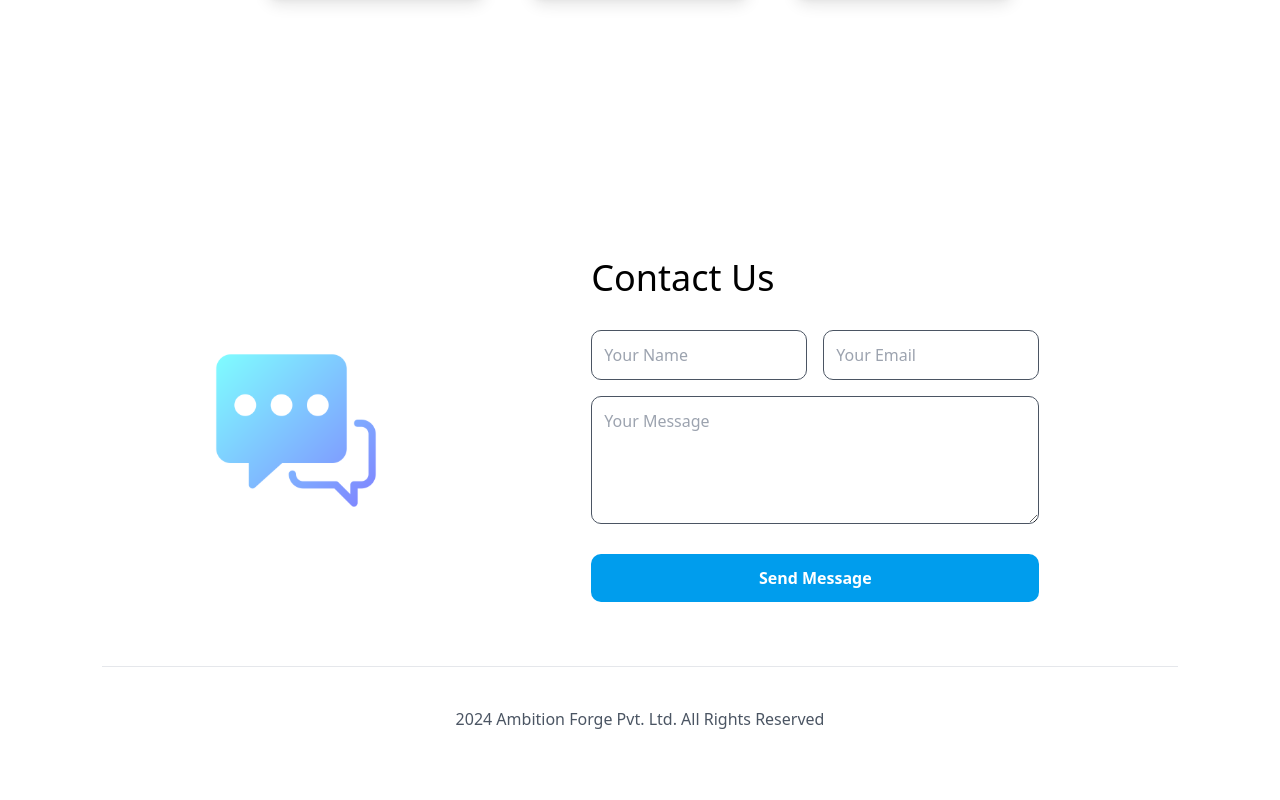
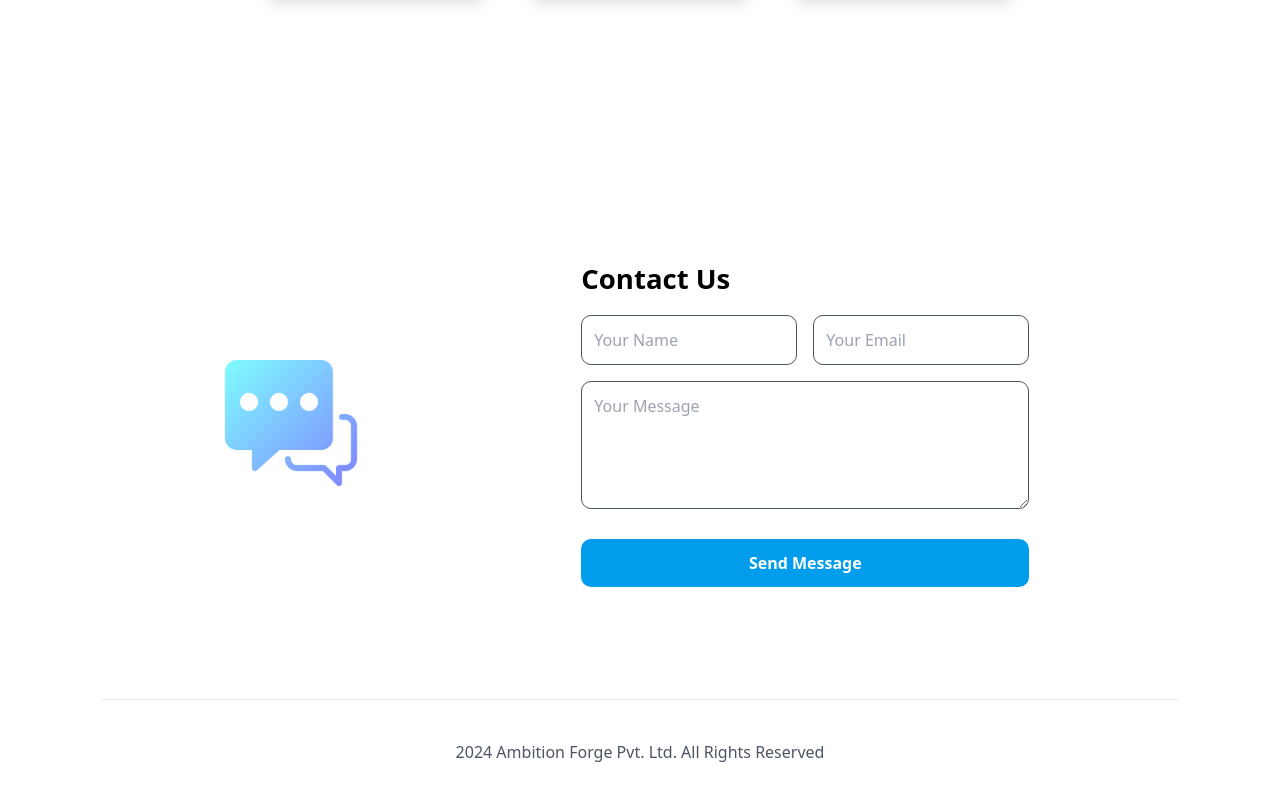
Before and after one commit to atominfra/landing-page, a Next.js app: page / in a window 1280 px wide. Shown: the part 3418-4218 px from the top of the page. Before the commit the page ends 4189 px from the top, so only its background shows below. Built offline with nearby package versions, Linux system fonts and the light colour scheme; a web font is replaced by a local one.

Commit message:
design changed

```diff
--- a/src/components/feedback.jsx
+++ b/src/components/feedback.jsx
@@ -56,14 +56,14 @@ const FeedBack = () => {
   }
 
   return (
-    <div>
+    <div className='mb-12'>
       <div className="flex flex-col md:flex-row items-center justify-evenly p-8 bg-[#FFFFFF] max-w-7xl">
-        <Image className='hidden md:block' alt="messageIcon" src={messageIcon} width={174} height={169} />
+        <Image className='hidden md:block' alt="messageIcon" src={messageIcon} width={144} height={138} />
         <form
           onSubmit={handleSubmit}
           className="md:w-2/3 w-full max-w-lg bg-[#FFFFFF] p-8 rounded-lg "
         >
-          <h2 className="text-4xl text-black  my-8 lg:mt-0">Contact Us</h2>
+          <h2 className="text-[1.72rem] text-black font-semibold my-4 lg:mt-0">Contact Us</h2>
           <div className="flex flex-col md:flex-row md:space-x-4 my-4">
             <input
               type="text"
```
